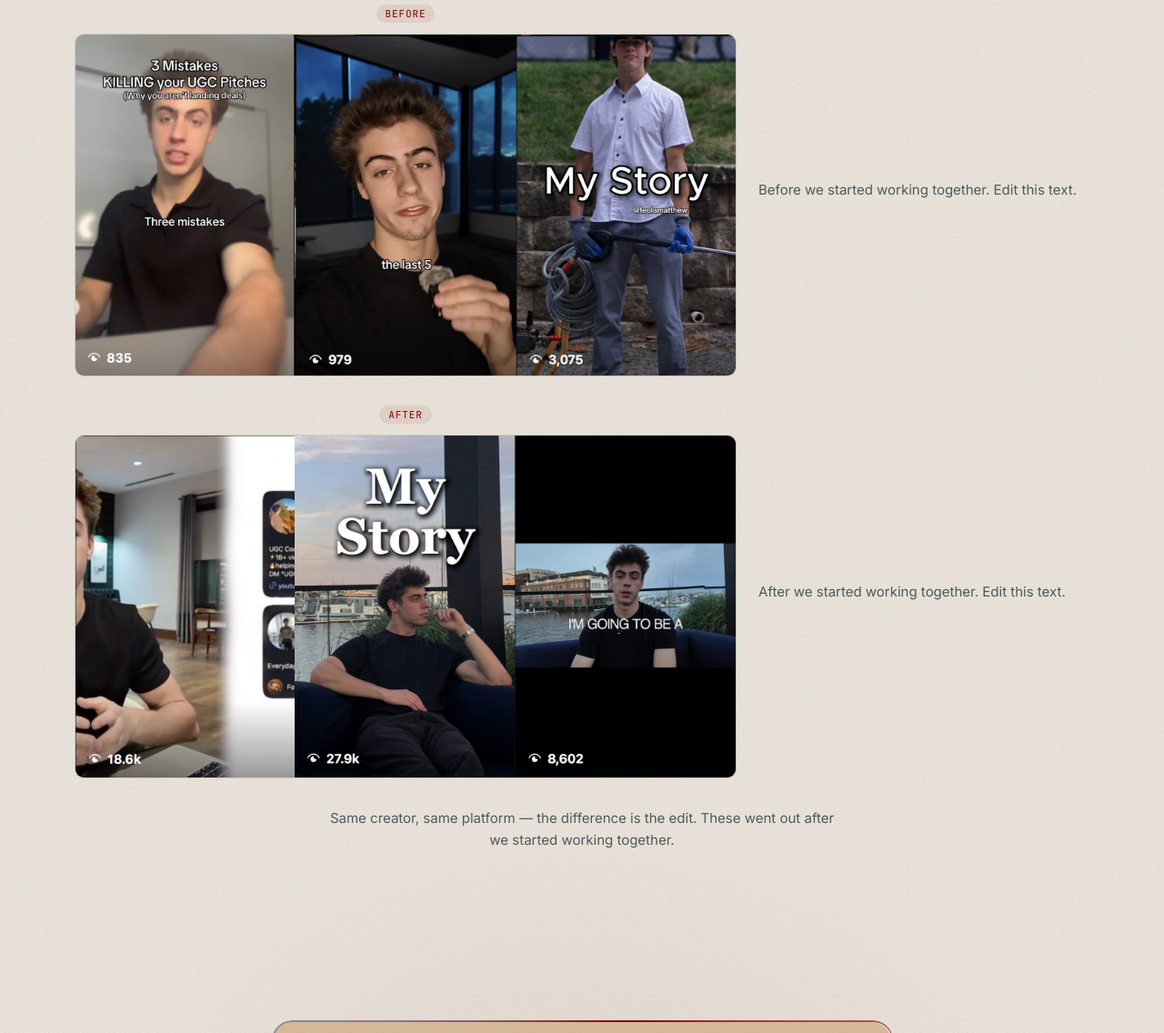
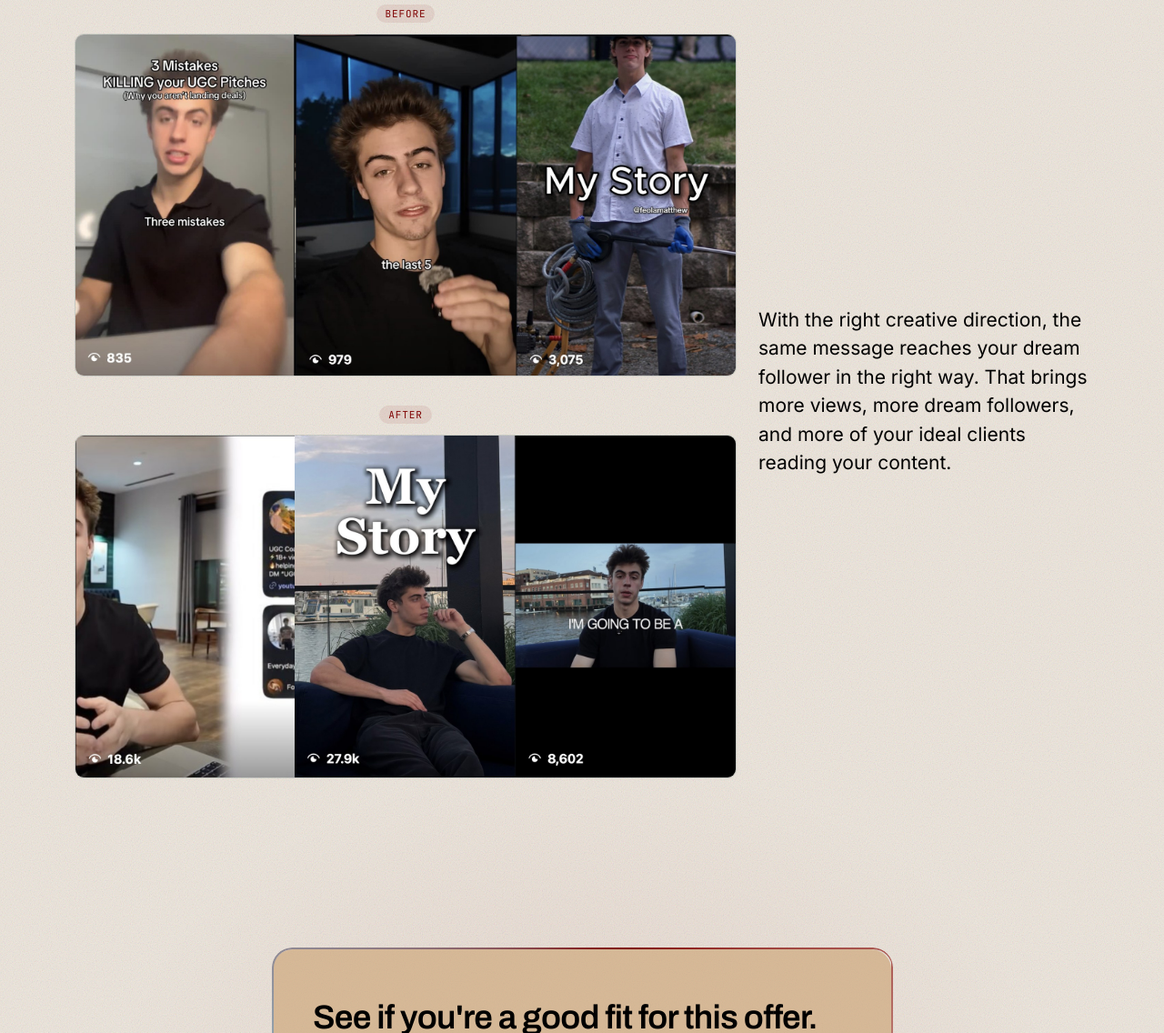
Before and after one commit to demertzidisbusinessinfo-crypto/sotiris.site, a plain HTML site: page index.html in a window 1280 px wide. Shown: the part 5527-6663 px from the top of the page at 91% size. Drawn offline with Linux system fonts and the light colour scheme; a web font is replaced by a local one.

Commit message:
Proof grid: single creative-direction text beside the before/after stills
Co-Authored-By: Devin AI <158243242+devin-ai-integration[bot]@users.noreply.github.com>

```diff
--- a/index.html
+++ b/index.html
@@ -447,16 +447,16 @@
   .tm-shot figcaption { text-align: center; margin-top: 8px; font-size: var(--text-xs); color: var(--ink-dim); }
   .tm-shot-tag { font-family: var(--font-mono); font-size: var(--text-2xs); text-transform: uppercase; letter-spacing: 0.08em; padding: 2px 8px; border-radius: var(--radius-pill); background: var(--accent-dim); color: var(--maroon); margin-right: 6px; }
   .tm-shot-arrow { font-size: 22px; color: var(--maroon); font-weight: 600; line-height: 1; }
-  .tm-ba { display: flex; flex-direction: column; align-items: center; gap: 32px; margin-top: 48px; }
+  .tm-ba { margin-top: 48px; }
+  .tm-ba-stack { display: flex; flex-direction: column; gap: 32px; min-width: 0; }
   .tm-ba-label { font-family: var(--font-mono); font-size: var(--text-2xs); text-transform: uppercase; letter-spacing: 0.08em; padding: 2px 10px; border-radius: var(--radius-pill); background: var(--accent-dim); color: var(--maroon); text-align: center; }
   .tm-ba-grid { display: grid; grid-template-columns: 2fr 1fr; gap: 24px; width: 100%; align-items: center; }
   .tm-ba-media { display: flex; flex-direction: column; align-items: center; gap: 12px; min-width: 0; }
-  .tm-ba-text { margin: 0; color: var(--ink-dim); font-size: var(--text-sm); line-height: 1.6; }
+  .tm-ba-text { margin: 0; color: var(--ink); font-size: var(--text-lg); line-height: 1.5; }
   .tm-ba-pair { display: flex; width: 100%; border-radius: var(--radius-2); overflow: hidden; border: 1px solid var(--glass-border); }
   .tm-ba-pair .tm-shot { flex: 1 1 0; max-width: none; min-width: 0; }
   .tm-ba-pair .tm-shot-img { border: 0; border-radius: 0; }
-  @media (max-width: 880px) { .tm-ba-grid { grid-template-columns: 1fr; gap: 14px; } .tm-ba-text { text-align: center; } }
-  .tm-ba-note { max-width: 560px; margin: 0 auto; text-align: center; color: var(--ink-dim); font-size: var(--text-sm); line-height: 1.6; }
+  @media (max-width: 880px) { .tm-ba-grid { grid-template-columns: 1fr; gap: 24px; } .tm-ba-text { text-align: center; } }
 
   @media (prefers-reduced-motion: reduce) { .tm-play::before { animation: none; } }
 
@@ -1385,6 +1385,7 @@
     <!-- Before / after proof grid (drop the images into assets/) -->
     <div class="tm-ba">
       <div class="tm-ba-grid">
+        <div class="tm-ba-stack">
         <div class="tm-ba-media">
         <div class="tm-ba-label">Before</div>
         <div class="tm-ba-pair">
@@ -1404,9 +1405,6 @@
         </figure>
         </div>
         </div>
-        <p class="tm-ba-text">Before we started working together. Edit this text.</p>
-      </div>
-      <div class="tm-ba-grid">
         <div class="tm-ba-media">
         <div class="tm-ba-label">After</div>
         <div class="tm-ba-pair">
@@ -1426,9 +1424,9 @@
         </figure>
         </div>
         </div>
-        <p class="tm-ba-text">After we started working together. Edit this text.</p>
+        </div>
+        <p class="tm-ba-text">With the right creative direction, the same message reaches your dream follower in the right way. That brings more views, more dream followers, and more of your ideal clients reading your content.</p>
       </div>
-      <p class="tm-ba-note">Same creator, same platform — the difference is the edit. These went out after we started working together.</p>
     </div>
   </section>
 
```
